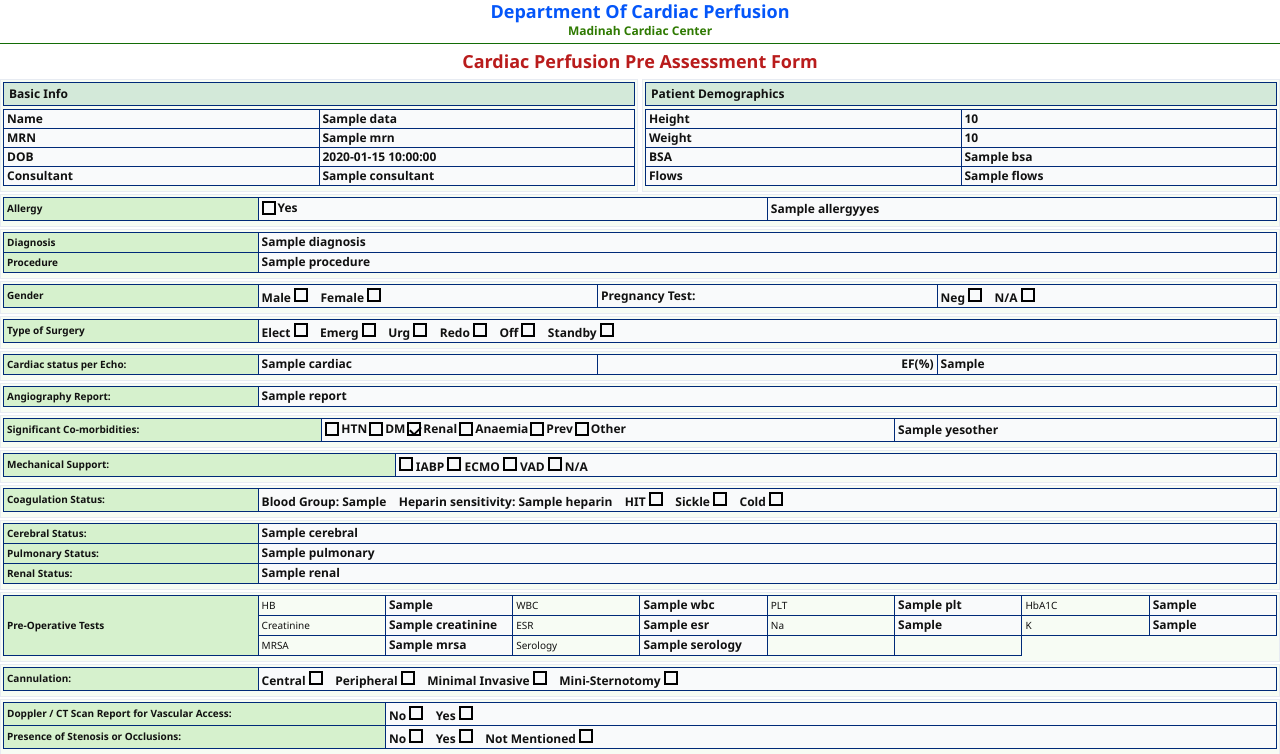
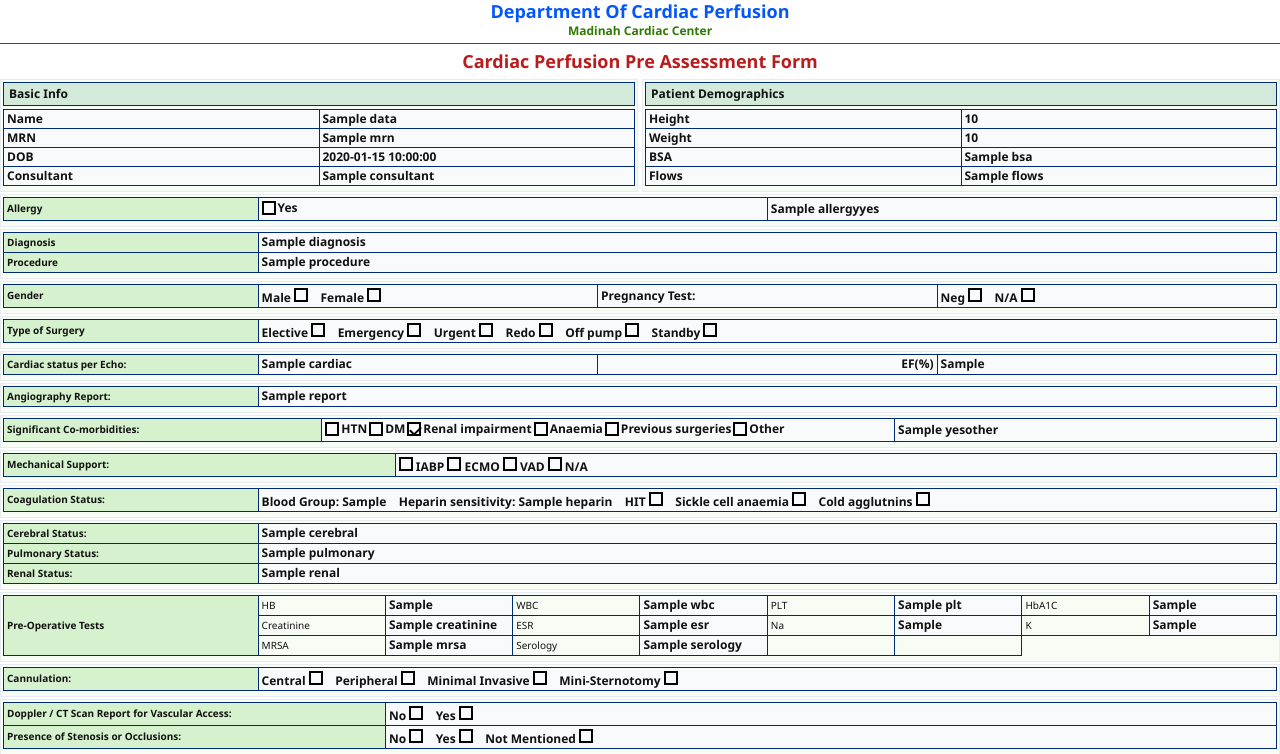
Before and after one commit to finashinas123/LogbookWeb, a Flask app: template templates/pdf1.html in a window 1280 px wide. Shown: the top 754 px of the page. Run offline with Flask 3, Linux system fonts and the light colour scheme; the template is opened without the code that fills it: most values are stand-ins (such as "Sample title", 1, 10 or a date in 2020).

Commit message:
Update surgery type and condition labels in PDF template

```diff
--- a/templates/pdf1.html
+++ b/templates/pdf1.html
@@ -311,17 +311,17 @@ input[type="checkbox"] {
 
             <td class="inline">
 
-                Elect
+                Elective
                 <span class="box {{ 'checked' if data.elective else '' }}"></span>
 
                 &nbsp;&nbsp;
 
-                Emerg
+                Emergency
                 <span class="box {{ 'checked' if data.emergency else '' }}"></span>
 
                 &nbsp;&nbsp;
 
-                Urg
+                Urgent
                 <span class="box {{ 'checked' if data.urgent else '' }}"></span>
 
                 &nbsp;&nbsp;
@@ -331,7 +331,7 @@ input[type="checkbox"] {
 
                 &nbsp;&nbsp;
 
-                Off
+                Off pump
                 <span class="box {{ 'checked' if data.offpump else '' }}"></span>
 
                 &nbsp;&nbsp;
@@ -379,11 +379,11 @@ input[type="checkbox"] {
                         <span class="box {{ 'checked' if data.DM else '' }}"></span>
                         DM
                         <span class="box {{ 'checked' if data.renal else '' }}"></span>
-                        Renal
+                        Renal impairment
                         <span class="box {{ 'checked' if data.aneamia else '' }}"></span>
                         Anaemia
                         <span class="box {{ 'checked' if data.previous else '' }}"></span>
-                        Prev
+                        Previous surgeries
                         <span class="box {{ 'checked' if data.other else '' }}"></span>
                         Other
                     </label>
@@ -433,12 +433,12 @@ input[type="checkbox"] {
 
                 &nbsp;&nbsp;
 
-                Sickle
+                Sickle cell anaemia
                 <span class="box {{ 'checked' if data.sickle else '' }}"></span>
 
                 &nbsp;&nbsp;
 
-                Cold
+                Cold agglutnins
                 <span class="box {{ 'checked' if data.cold else '' }}"></span>
 
             </td>
```
